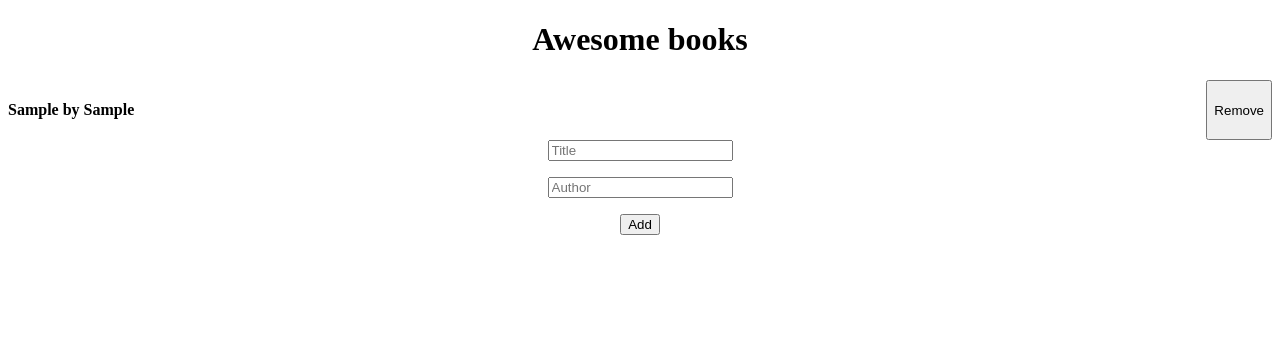
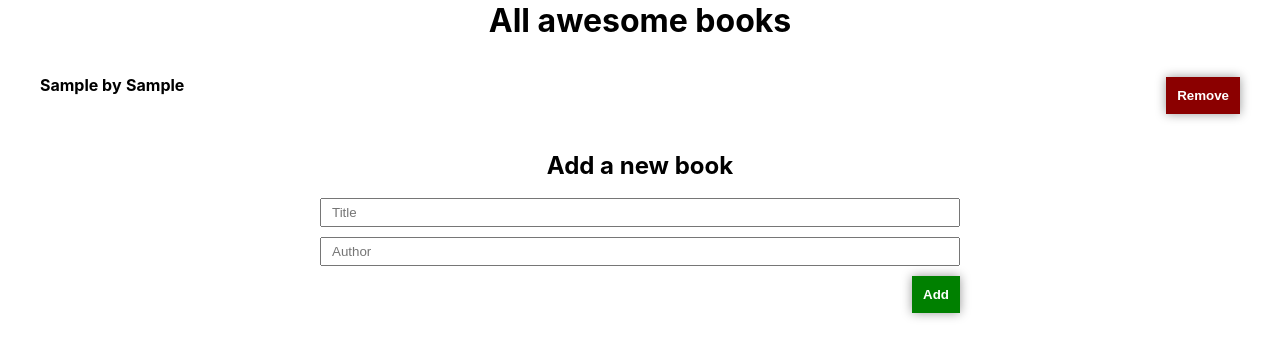
Before and after one commit to Gh-Reza/AwsomeBooks, a website with bundled scripts: page index.html in a window 1280 px wide. Both pictures are taken after typing "Sample", "Sample" into the empty fields and a click on the button "Add". Built offline with nearby package versions, Linux system fonts and the light colour scheme.

Commit message:
Add styles to the site

```diff
--- a/index.html
+++ b/index.html
@@ -9,19 +9,19 @@
   </head>
   <body>
     <div class="container">
-      <h1>Awesome books</h1>
+      <h1>All awesome books</h1>
 
       <main>
         <ul class="library">
 
         </ul>
 
+        <h2>Add a new book</h2>
+
         <form class="form">
           <input type="text" name="title" id="title" placeholder="Title" required>
-          <p></p>
 
           <input type="text" name="author" id="author" placeholder="Author" required>
-          <p></p>
 
           <button type="submit" class="addButton">Add</button>
         </form>
--- a/script.js
+++ b/script.js
@@ -33,16 +33,22 @@ class Library {
 
   displayLibrary() {
     this.library.innerHTML = '';
-    this.books.forEach((book) => {
+    this.books.forEach((book, index) => {
       const bookElement = document.createElement('li');
       bookElement.className = 'book';
+
+      if (index % 2 === 1) {
+        bookElement.classList.add('grey-bg');
+      }
 
       bookElement.innerHTML = `
         <div class='bookDetail'>
           <h4>${book.title} by</h4>
           <h4>${book.author}</h4>
         </div>
-        <button type="button" class="removeButton">Remove</button>
+        <div>
+          <button type="button" class="removeButton">Remove</button>
+        </div>
       `;
       const removeBtn = bookElement.querySelector('.removeButton');
       removeBtn.addEventListener('click', () => {
--- a/style.css
+++ b/style.css
@@ -1,10 +1,14 @@
 * {
   scroll-behavior: smooth;
+  padding: 0;
+  margin: 0;
 }
 
-ul {
-  padding: 0;
-  margin: 0;
+body {
+  font-family: "Inter", sans-serif;
+  line-height: 1;
+  font-weight: 400;
+  margin: 0 auto;
 }
 
 li {
@@ -13,13 +17,59 @@ li {
 
 .container {
   text-align: center;
+  padding-top: 5px;
 }
 
 .book {
   display: flex;
   justify-content: space-between;
+  margin-top: 5px;
+  padding: 10px;
 }
 
 .bookDetail h4 {
   display: inline-block;
 }
+
+.form {
+  display: flex;
+  flex-direction: column;
+  width: 50%;
+  margin: 0 auto;
+  gap: 10px;
+}
+
+h2 {
+  margin-bottom: 20px;
+}
+
+input {
+  padding: 5px 10px;
+}
+
+.library {
+  margin: 30px;
+}
+
+.grey-bg {
+  background-color: #eee;
+}
+
+.addButton {
+  align-self: flex-end;
+  background-color: green;
+  color: #fff;
+  padding: 10px;
+  border: 1px solid green;
+  font-weight: bold;
+  box-shadow: 0px 0px 10px rgba(0, 0, 0, 0.4);
+}
+
+.removeButton {
+  background-color: darkred;
+  color: #fff;
+  padding: 10px;
+  border: 1px solid darkred;
+  font-weight: bold;
+  box-shadow: 0px 0px 10px rgba(0, 0, 0, 0.4);
+}
```
